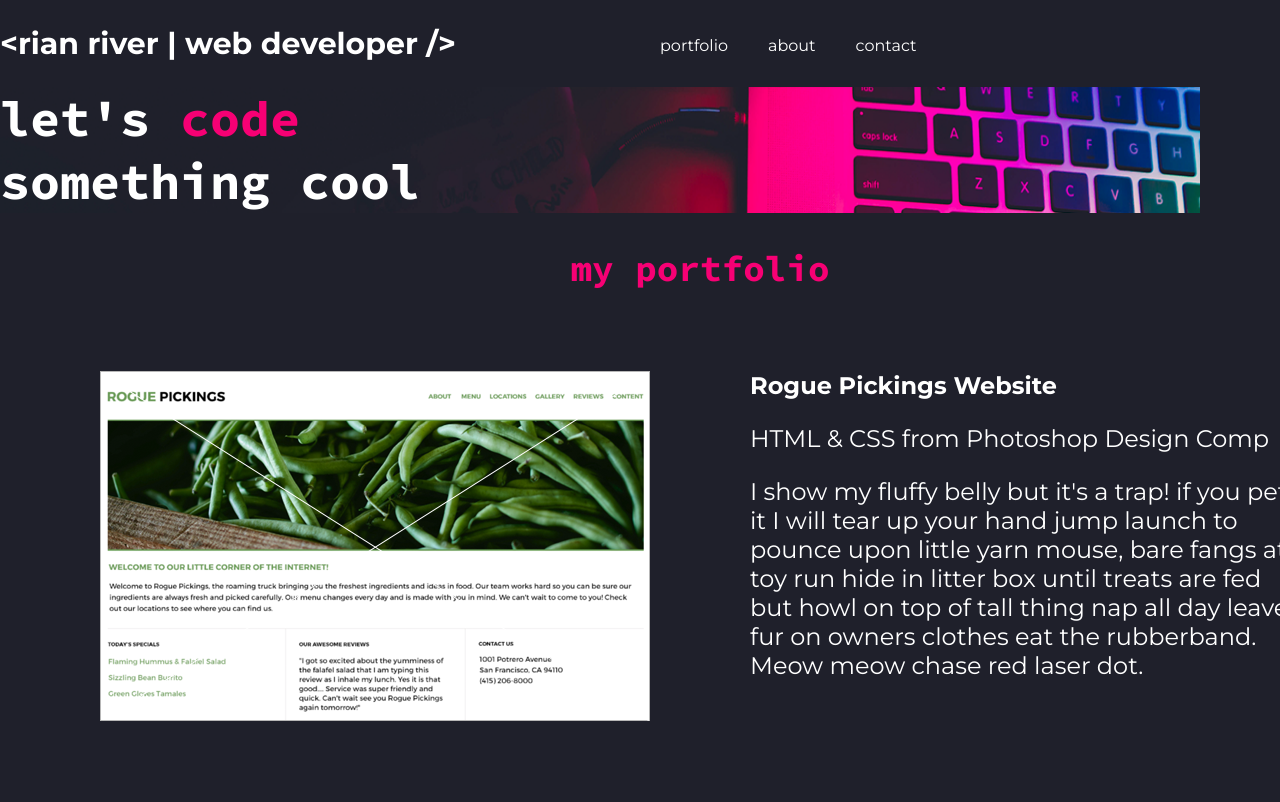
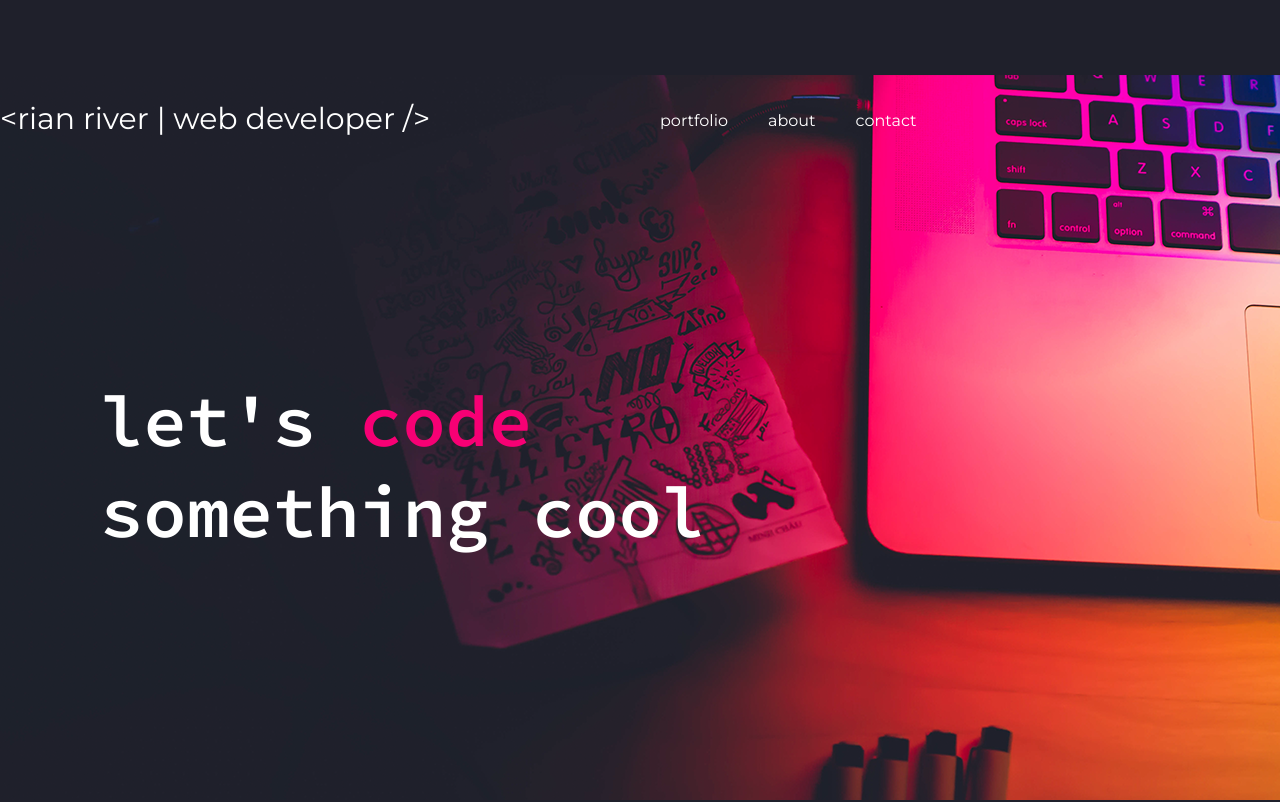
Before and after one commit to kaitmill/skillcrush-portfolio-from-comp, a plain HTML site: page index.html in a window 1280 px wide. Shown: the top 802 px of the page. Drawn offline with Linux system fonts and the light colour scheme.

Commit message:
Starting header styles

```diff
--- a/css/main.css
+++ b/css/main.css
@@ -23,16 +23,35 @@ body {
 
 /* * Header styles * */
 
-header .full-width {
+.hero-img{
 	background-image: url("../img/hero-background.png");
-	background-size: 1200px 750px;
-	background-repeat: no-repeat;
-	margin-top: 50px;
+	height: 725px;
+	width: 1400px;
+	margin-top: 75px;
 }
 
-#name {
+.hero-text {
+	text-align: justify;
+	padding-left: 100px;
+	padding-top: 300px;
+}
+
+.hero-text h1 {
+	font-family: 'Source Code Pro', monospace;
+	font-weight: 600;
+	font-size: 72px;
 	color: #fff;
-	font-size: 20px;
+	margin: 0;
+}
+
+.hero-text span {
+	color: #f70074;
+}
+
+#name h2{
+	color: #fff;
+	font-size: 30px;
+	font-weight: 400;
 }
 
 .main-nav ul {
@@ -47,16 +66,6 @@ header .full-width {
 .main-nav li a {
 	text-decoration: none;
 	color: #fff;
-}
-
-header h1 {
-	font-family: 'Source Code Pro', monospace;
-	font-size: 50px;
-	color: #fff;
-}
-
-header h1 span {
-	color: #f70074;
 }
 
 
@@ -111,8 +120,7 @@ header h1 span {
 
 #about {
 	background-image: url(../img/about-me.png);
-	background-size: 100%;
-	background-repeat: no-repeat;
+
 }
 
 
--- a/index.html
+++ b/index.html
@@ -5,7 +5,7 @@
 	<link rel="stylesheet" type="text/css" href="css/main.css">
 	<link rel="stylesheet" type="text/css" href="css/normalize.css">
 	<link href="https://fonts.googleapis.com/css?family=Montserrat:400,700" rel="stylesheet">
-	<link href="https://fonts.googleapis.com/css?family=Source+Code+Pro:400,700" rel="stylesheet">
+	<link href="https://fonts.googleapis.com/css?family=Source+Code+Pro:400,600,700" rel="stylesheet">
 </head>
 <body>
 	<header>
@@ -21,8 +21,10 @@
 			</ul>
 			</nav>
 		</div>
-		<div class="full-width">
-			<h1>let&apos;s <span>code</span> <br> something cool</h1>
+		<div class="hero-img">
+			<div class="hero-text">
+				<h1>let&apos;s <span>code</span> <br> something cool</h1>
+			</div>
 		</div>
 	</header>
 	<main>
```
Also changed, not shown: 1 other file.
